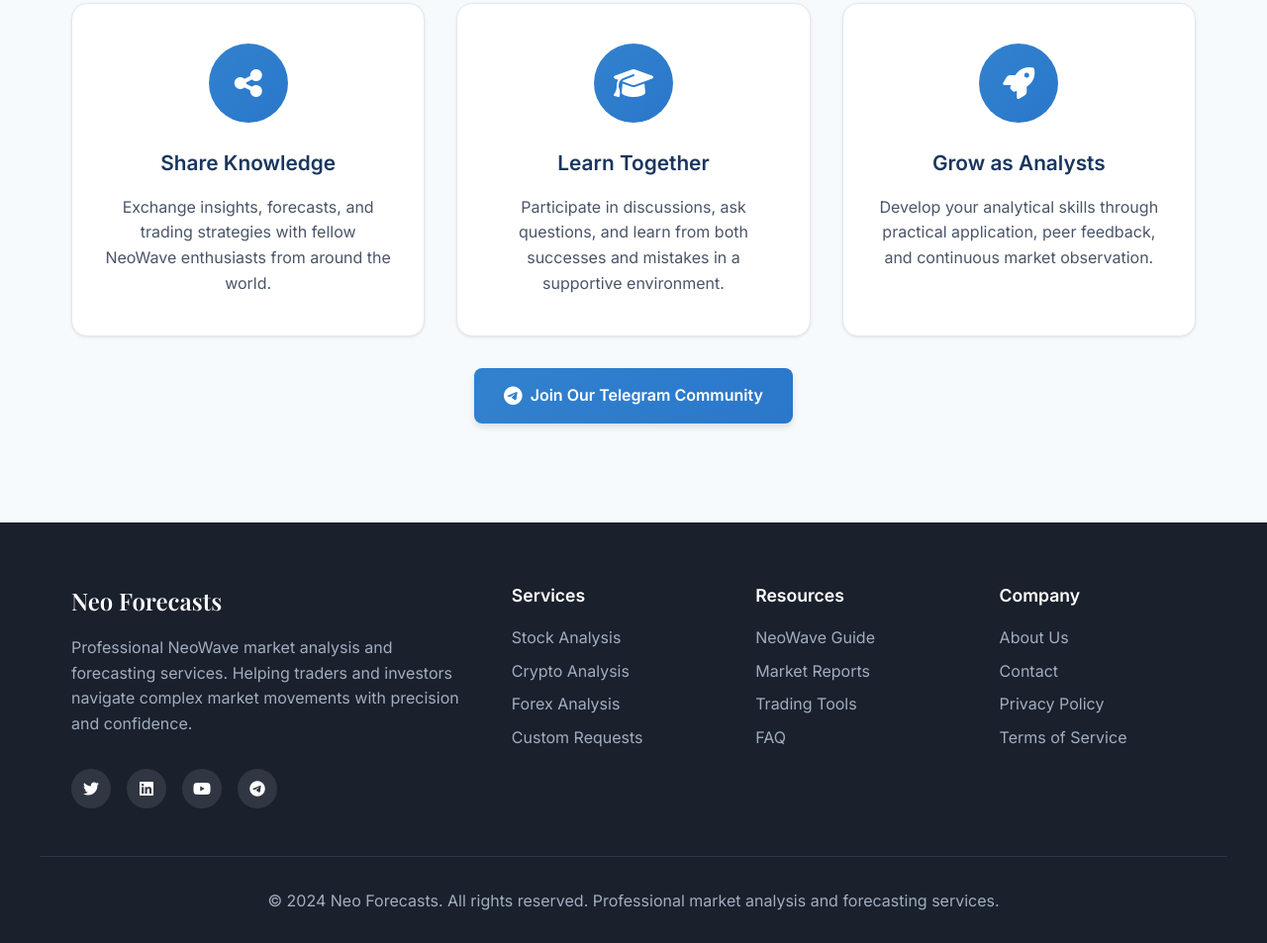
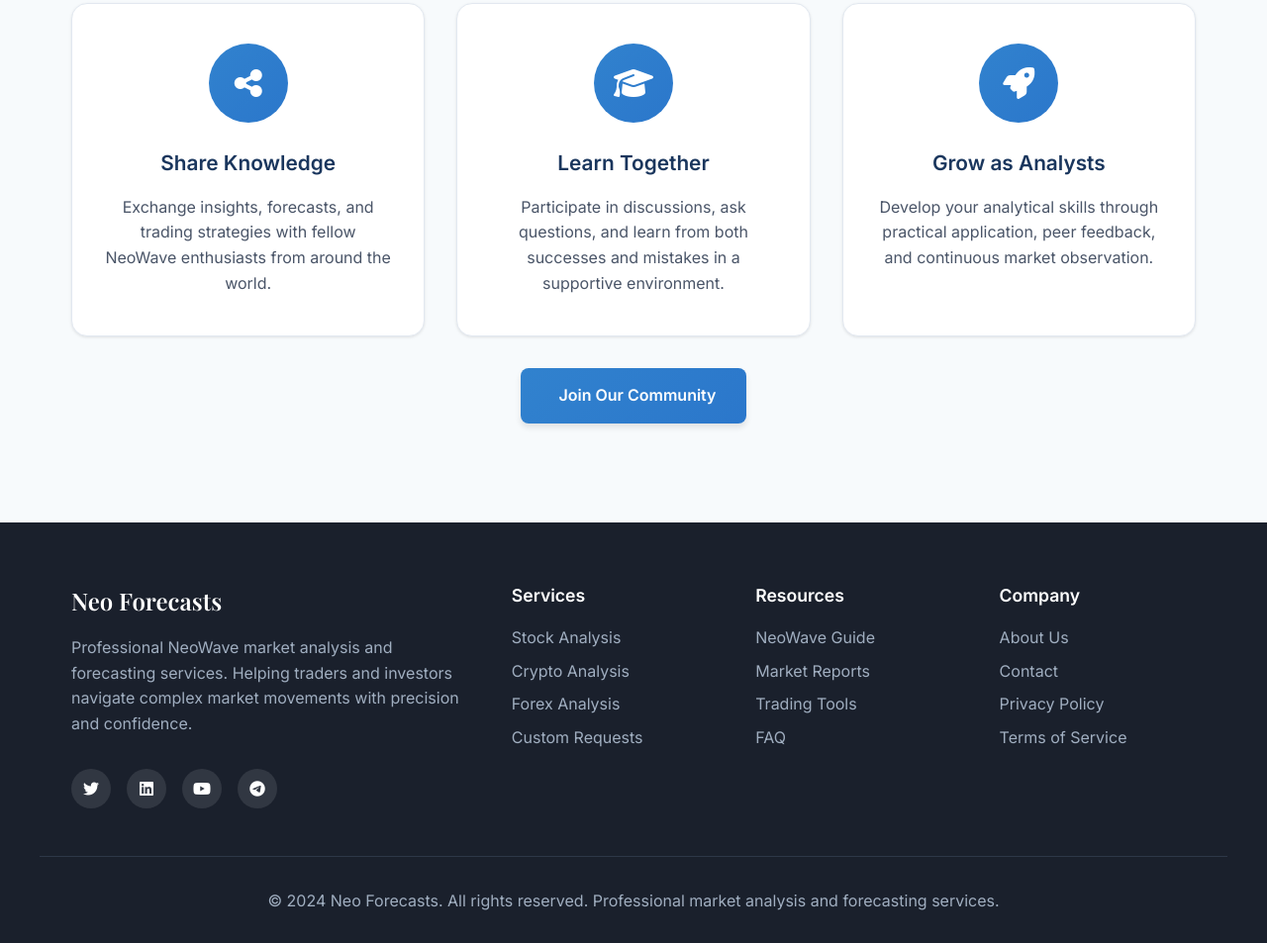
Before and after one commit to Azhar1911/neoforecast1, a plain HTML site: page about.html in a window 1280 px wide. Shown: the part 4345-5298 px from the top of the page at 99% size. Drawn offline with nearby package versions, Linux system fonts and the light colour scheme.

Commit message:
Update about.html

```diff
--- a/about.html
+++ b/about.html
@@ -931,8 +931,8 @@
             </div>
 
             <a href="https://t.me/+cyFDN2uZ7IAyNzFh" target="_blank" class="cta-button" data-aos="fade-up" data-aos-delay="600">
-                <i class="fab fa-telegram"></i>
-                Join Our Telegram Community
+                <i></i>
+                Join Our Community
             </a>
         </div>
     </section>
```
